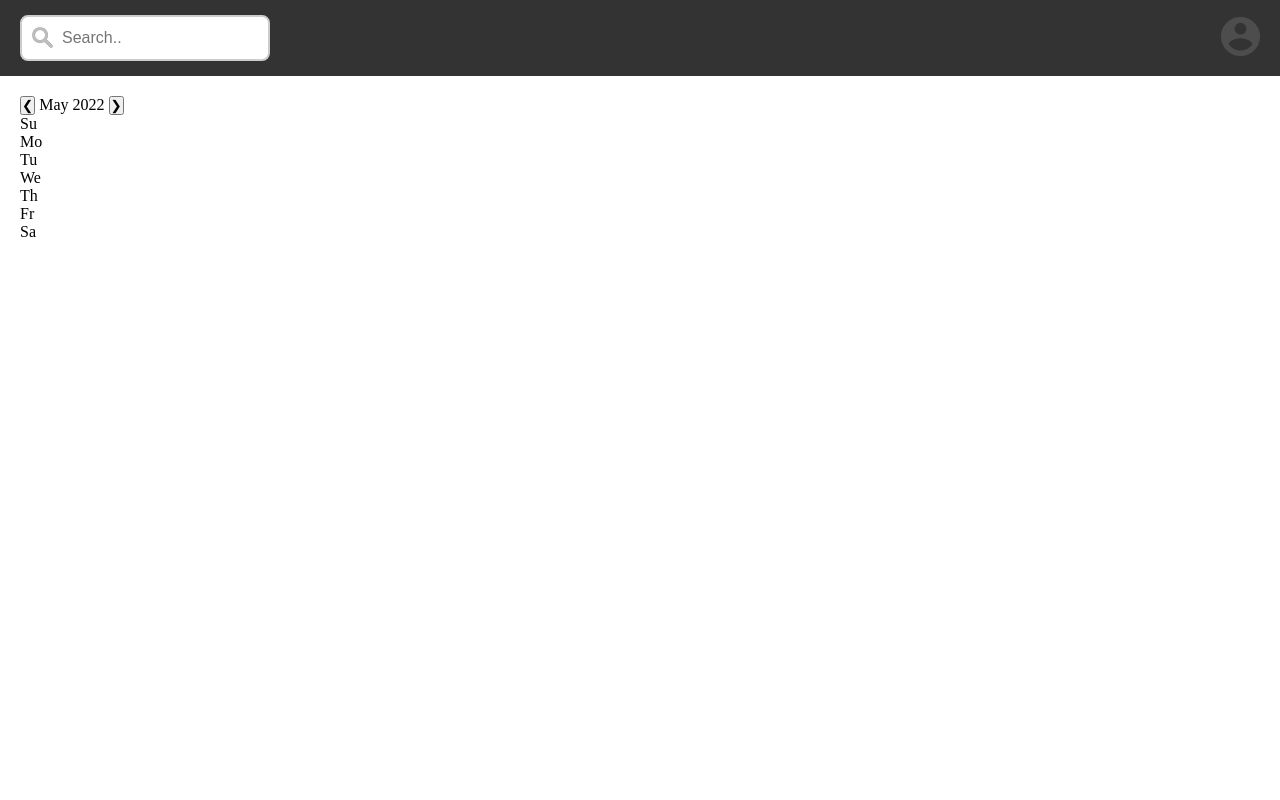
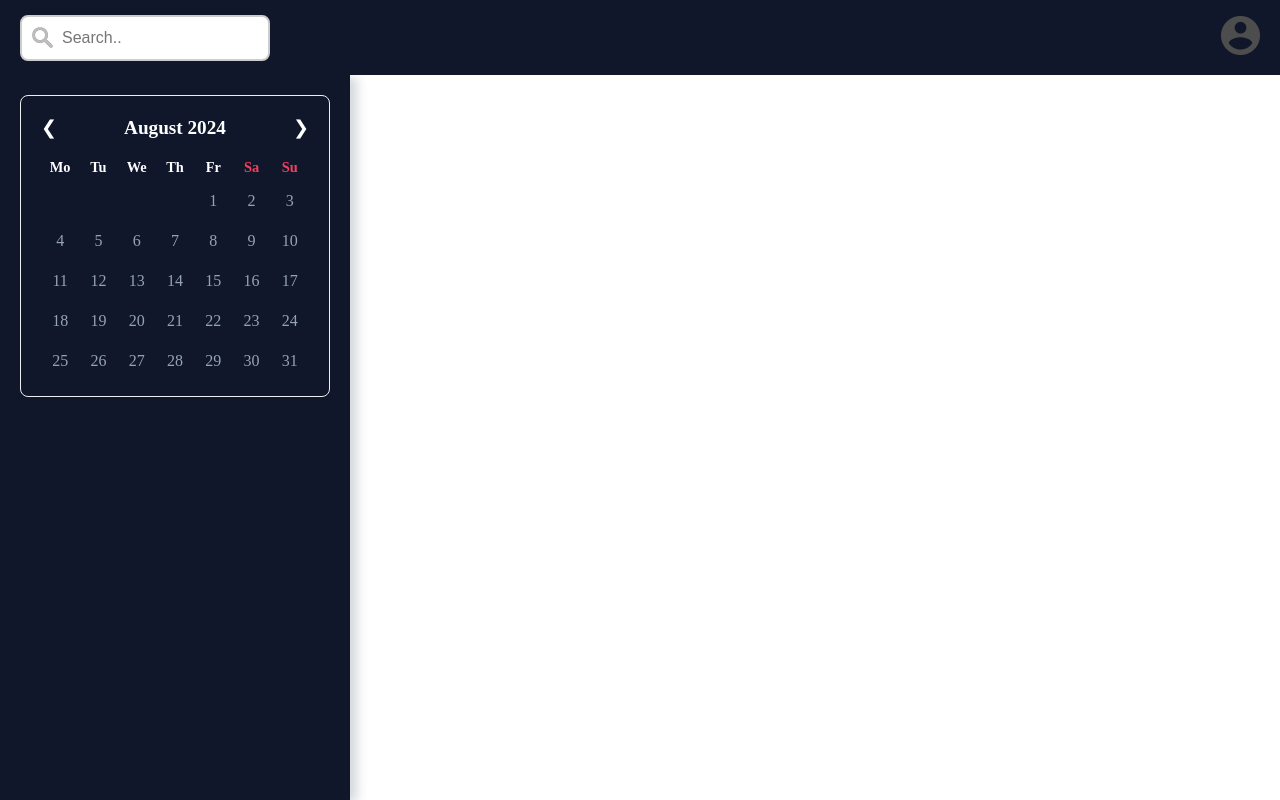
Before and after one commit to vladikEmmet/test-dockzilla, a website: page test_assignment_3/client/index.html in a window 1280 px wide. Drawn offline with Linux system fonts and the light colour scheme.

Commit message:
Project3: add calendar

```diff
--- a/test_assignment_3/client/app.js
+++ b/test_assignment_3/client/app.js
@@ -0,0 +1,71 @@
+const monthNames = ["January", "February", "March", "April", "May", "June", "July", "August", "September", "October", "November", "December"];
+let currentMonth = new Date().getMonth();
+let currentYear = new Date().getFullYear();
+
+function createEmptyCell(datesContainer) {
+    const emptyCell = document.createElement('div');
+    emptyCell.classList.add('date');
+    datesContainer.appendChild(emptyCell);
+}
+
+function renderSingleCellWithDate(datesContainer, idx) {
+    const dateCell = document.createElement('div');
+    dateCell.classList.add('date');
+    dateCell.dataset.date = `${currentYear}-${currentMonth + 1}-${idx}`;
+    dateCell.innerHTML = idx;
+    dateCell.onclick = function() {
+        loadTasks(this.dataset.date);
+    };
+    datesContainer.appendChild(dateCell);
+}
+
+function renderEmptyCell(datesContainer, firstDay) {
+    for (let i = 0; i < firstDay; i++) {
+        createEmptyCell(datesContainer);
+    }
+}
+
+function renderCellsWithDate(daysInMonth, datesContainer) {
+    for (let i = 1; i <= daysInMonth; i++) {
+        renderSingleCellWithDate(datesContainer, i);
+    }
+}
+
+function loadCalendar() {
+    const datesContainer = document.getElementById('dates');
+    datesContainer.innerHTML = '';
+
+    const firstDay = new Date(currentYear, currentMonth, 1).getDay();
+    const daysInMonth = new Date(currentYear, currentMonth + 1, 0).getDate();
+
+    renderEmptyCell(datesContainer, firstDay);
+
+    renderCellsWithDate(daysInMonth, datesContainer);
+
+    document.getElementById('month-year').innerHTML = `${monthNames[currentMonth]} ${currentYear}`;
+}
+
+function changeMonth(direction) {
+    currentMonth += direction;
+    if (currentMonth > 11) {
+        currentMonth = 0;
+        currentYear++;
+    } else if (currentMonth < 0) {
+        currentMonth = 11;
+        currentYear--;
+    }
+    loadCalendar();
+}
+
+document.querySelector('#prev').addEventListener('click', () => changeMonth(-1));
+document.querySelector('#next').addEventListener('click', () => changeMonth(1));
+
+function loadTasks(date) {
+
+}
+
+function loadAllTasks() {
+
+}
+
+loadCalendar();
--- a/test_assignment_3/client/index.html
+++ b/test_assignment_3/client/index.html
@@ -33,13 +33,13 @@
             </div>
             <div class="calendar-body">
                 <div class="days">
-                    <div class="day">Su</div>
                     <div class="day">Mo</div>
                     <div class="day">Tu</div>
                     <div class="day">We</div>
                     <div class="day">Th</div>
                     <div class="day">Fr</div>
                     <div class="day">Sa</div>
+                    <div class="day">Su</div>
                 </div>
                 <div class="dates" id="dates"></div>
             </div>
--- a/test_assignment_3/client/styles.css
+++ b/test_assignment_3/client/styles.css
@@ -5,13 +5,17 @@
 }
 
 .header#header {
-    background-color: #333;
+    background: #10172a;
     color: #fff;
+    position: absolute;
+    width: 100vw;
+    z-index: 1000;
 }
 
 .header-menu {
     padding: 15px 0;
     display: flex;
+    height: 75px;
     justify-content: space-between;
     align-items: center;
 }
@@ -39,7 +43,88 @@
 }
 
 .calendar-sidebar {
-    background-color: #fff;
-    max-width: 220px;
+    background: #10172a;
+    /*background-color: #fff;*/
+    max-width: 350px;
+    width: 350px;
     padding: 20px;
+    position: fixed;
+    left: 0;
+    height: calc(100vh - 75px);
+    top: 75px;
+    -webkit-box-shadow: 7px 2px 10px 0px rgba(34, 60, 80, 0.2);
+    -moz-box-shadow: 7px 2px 10px 0px rgba(34, 60, 80, 0.2);
+    box-shadow: 7px 2px 10px 0px rgba(34, 60, 80, 0.2);
 }
+
+.calendar-header {
+    display: flex;
+    justify-content: space-between;
+    align-items: center;
+    color: #fff;
+    font-weight: bold;
+    font-size: 1.2rem;
+}
+
+.calendar-header button {
+    background: transparent;
+    border: none;
+    color: #fff;
+    font-size: 1.2rem;
+    cursor: pointer;
+}
+
+.calendar-container {
+    width: 100%;
+    border: 1px solid #eee;
+    padding: 20px;
+    background: #10172a;
+    border-radius: 8px;
+}
+
+.days {
+    /*display: flex;*/
+    margin-top: 20px;
+    /*justify-content: space-between;*/
+}
+
+.days .day {
+    color: #fff;
+    font-weight: bold;
+    font-size: 0.9rem;
+    display: flex;
+    justify-content: center;
+    align-items: center;
+    width: calc(100% / 7);
+}
+
+.day:nth-child(6),
+.day:nth-child(7) {
+    color: #f43f5e;
+}
+
+.date:hover {
+    background-color: rgb(30 41 59);
+    cursor: pointer;
+}
+
+.days, .dates {
+    display: flex;
+    flex-wrap: wrap;
+    color: #94a3b8;
+}
+
+.date {
+    width: calc(100% / 7);
+    display: flex;
+    justify-content: center;
+    align-items: center;
+    margin-top: 10px;
+    height: 30px;
+    border-radius: 6px;
+}
+
+.date[data-task="true"] {
+    color: #06b6d4;
+    background-color: rgb(30 41 59);
+}
```
